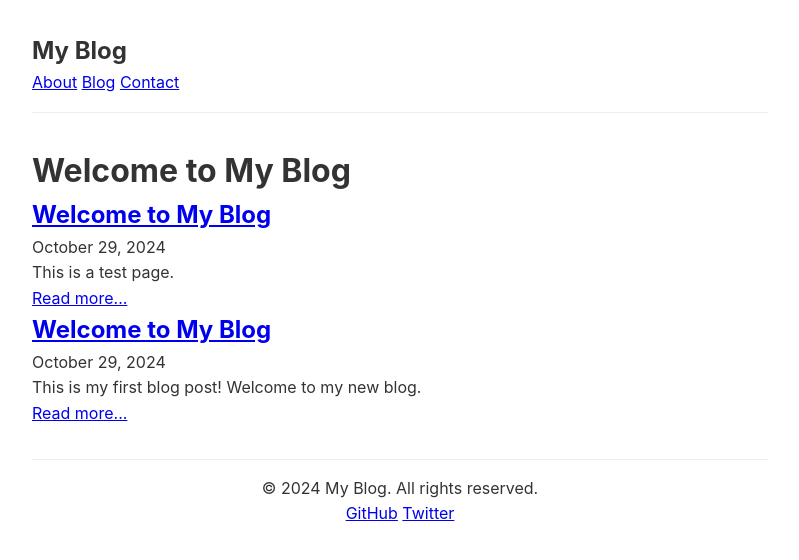
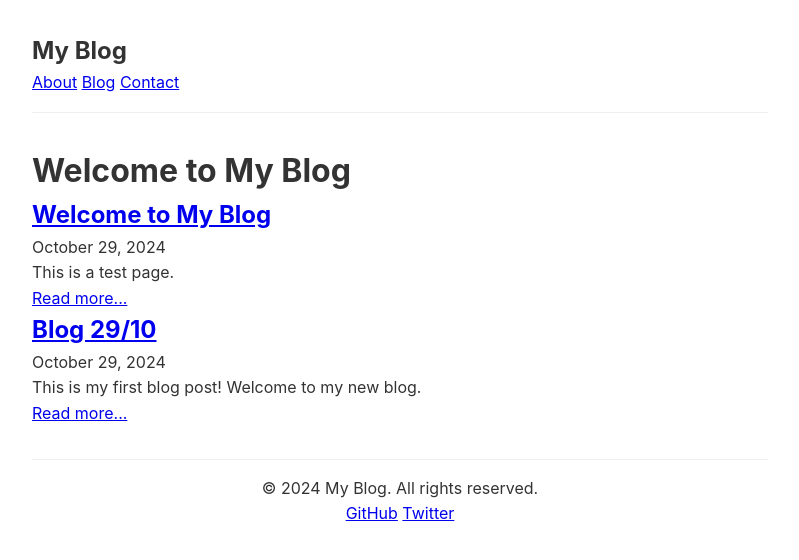
Before and after one commit to tecofers/tecofers.github.io, a Jekyll site: the page built from index.md, in a window 1280 px wide. Shown: the top 560 px of the page, without its empty margins (240-1039 px from the left). Built offline with Jekyll 4.4.1, drawn with Linux system fonts in a browser that asks for light colours.

```diff
--- a/_posts/2024-10-29-welcome-to-my-blog.md
+++ b/_posts/2024-10-29-welcome-to-my-blog.md
@@ -1,9 +1,10 @@
 ---
 layout: post
-title: "Welcome to My Blog"
+title: "Blog 29/10"
 date: 2024-10-29
 author: Your Name
 categories: [blog, introduction]
+permalink: /blog/
 ---
 
 This is my first blog post! Welcome to my new blog.
```
